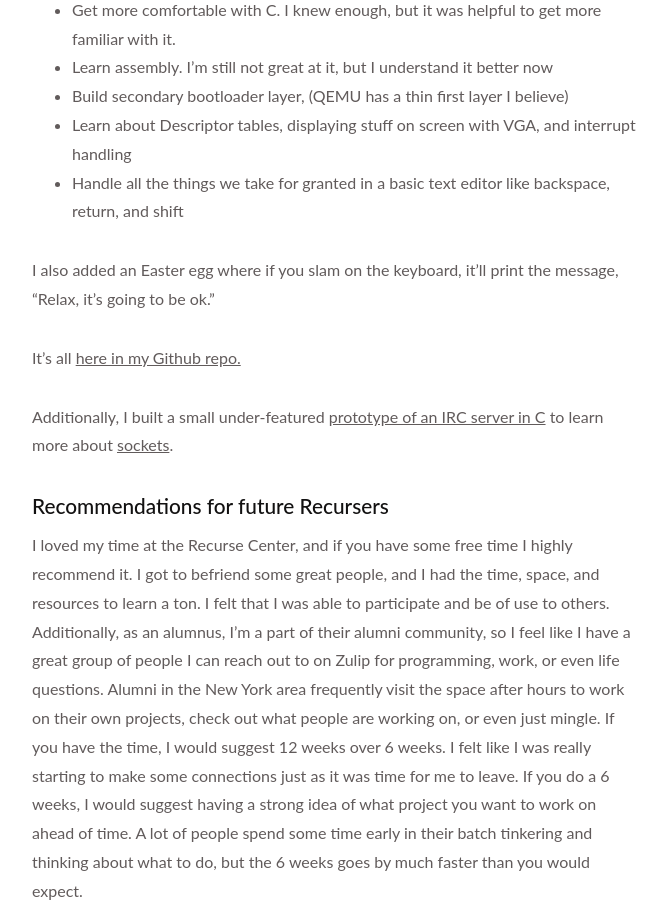
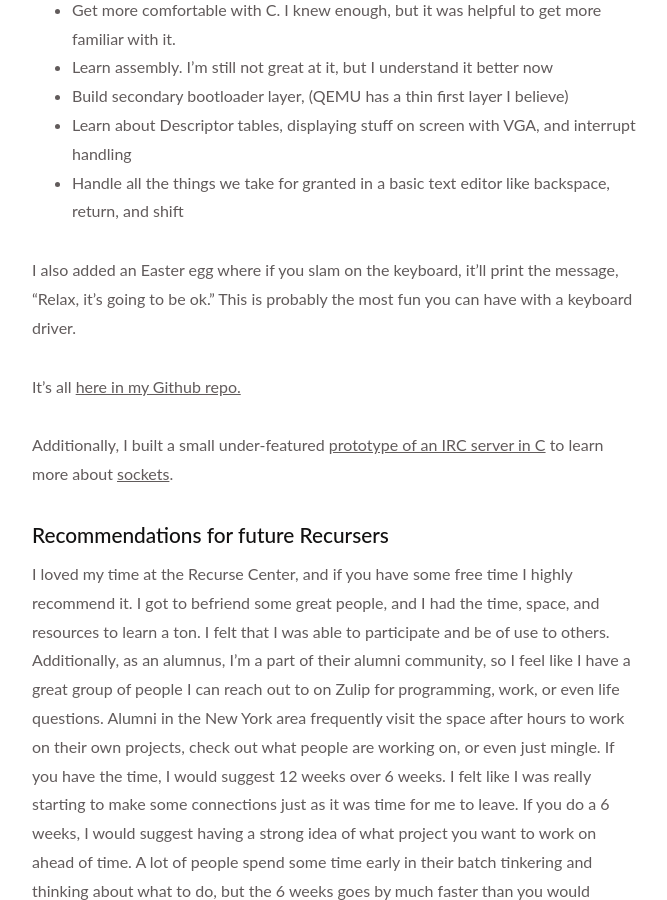
Before and after one commit to newtang/newtang.github.io, a Jekyll site: the page built from _posts/2017-01-27-my-time-at-the-recurse-center.markdown, in a window 1280 px wide and 900 px high, scrolled down 3850 px. Shown: the whole window, without its empty margins (303-970 px from the left). Built offline with Jekyll 4.4.1, drawn with Linux system fonts in a browser that asks for light colours.

Commit message:
Adding an extra litle joke in my recurse post.

```diff
--- a/_posts/2017-01-27-my-time-at-the-recurse-center.markdown
+++ b/_posts/2017-01-27-my-time-at-the-recurse-center.markdown
@@ -48,7 +48,7 @@ To summarize, I had to:
 * Learn about Descriptor tables, displaying stuff on screen with VGA, and interrupt handling
 * Handle all the things we take for granted in a basic text editor like backspace, return, and shift
 
-I also added an Easter egg where if you slam on the keyboard, it'll print the message, "Relax, it's going to be ok."
+I also added an Easter egg where if you slam on the keyboard, it'll print the message, "Relax, it's going to be ok." This is probably the most fun you can have with a keyboard driver.
 
 It's all [here in my Github repo.](https://github.com/newtang/bare-metal-hello)
 
```
